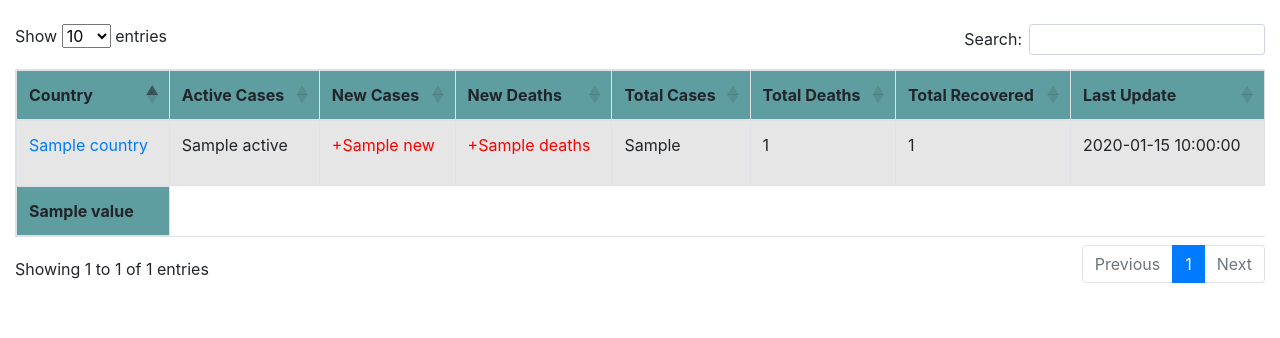
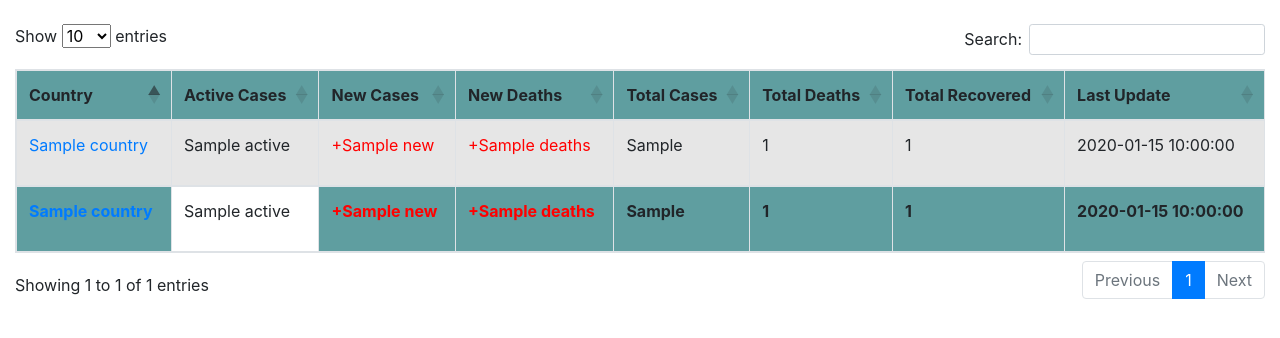
Before and after one commit to SergiuCl/coronaCases, a Flask app: template templates/casesWorld.html in a window 1280 px wide. Shown: the part 56-394 px from the top of the page. Run offline with Flask 2, Linux system fonts and the light colour scheme; the template is opened without the code that fills it: most values are stand-ins (such as "Sample title", 1, 10 or a date in 2020); some libraries are stand-ins or nearby versions.

Commit message:
changes in table of casesInAustria.html

```diff
--- a/templates/casesWorld.html
+++ b/templates/casesWorld.html
@@ -29,17 +29,41 @@
             <tfoot>
                 {% for dict_item in totalCases %}
                 <tr>
-                    {% for key, value in dict_item.items() %}
-                        {% if (key == "country") %}
-                            <td style="background-color: cadetblue; font-weight: bold;">
-                                <a href="/history/{{ value }}">{{ value }}</a>
-                            </td>
-                        {% elif (key == "deaths" or key == "new") and value != "" %}
-                            <td style="background-color: cadetblue; font-weight: bold; color:red;"><p>+{{ value }}</p></td>
+                    <td style="background-color: cadetblue; font-weight: bold;">
+                        {% set country = dict_item.get("country") %}
+                        <a href="/history/{{ country }}" target="_blank">{{ country }}</a>
+                    </td>
+                    <td>
+                        {{dict_item.get("active")}}
+                    </td>
+                    <td style="background-color: cadetblue; font-weight: bold; color:red;">
+                        {% set new = dict_item.get("new") %}
+                        {% if new != "" %}
+                            <p>+{{ new }}</p>
                         {% else %}
-                            <td style="background-color: cadetblue; font-weight: bold;">{{ value }}</td>
+                            <p></p>
                         {% endif %}
-                    {% endfor %}
+                    </td>
+                    <td style="background-color: cadetblue; font-weight: bold; color:red;">
+                        {% set deaths = dict_item.get("deaths") %}
+                        {% if deaths != "" %}
+                            <p>+{{ deaths }}</p>
+                        {% else %}
+                            <p></p>
+                        {% endif %}
+                    </td>
+                    <td style="background-color: cadetblue; font-weight: bold;">
+                        {{dict_item.get("totalCases")}}
+                    </td>
+                    <td style="background-color: cadetblue; font-weight: bold;">
+                        {{dict_item.get("totalDeaths")}}
+                    </td>
+                    <td style="background-color: cadetblue; font-weight: bold;">
+                        {{dict_item.get("totalRecovered")}}
+                    </td>
+                    <td style="background-color: cadetblue; font-weight: bold;">
+                        {{dict_item.get("date")}}
+                    </td>
                 </tr>
                 {% endfor %}
             </tfoot>
```
Also changed, not shown: coronaCasesDAO.py (+14 -6 lines), mail.py (+24 -9 lines), templates/casesInAustria.html (+33 -9 lines), coronaDatabase.db.
